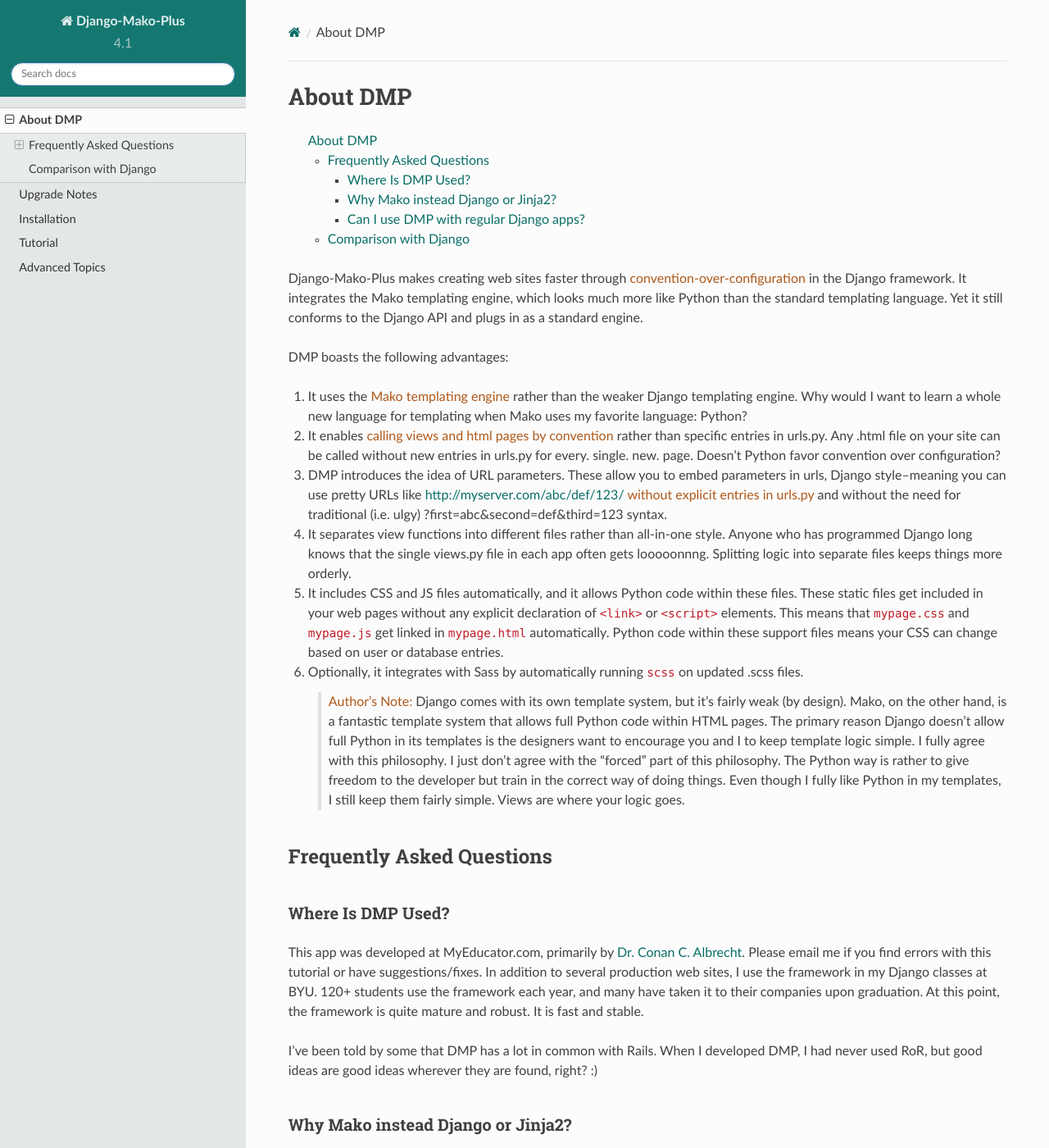
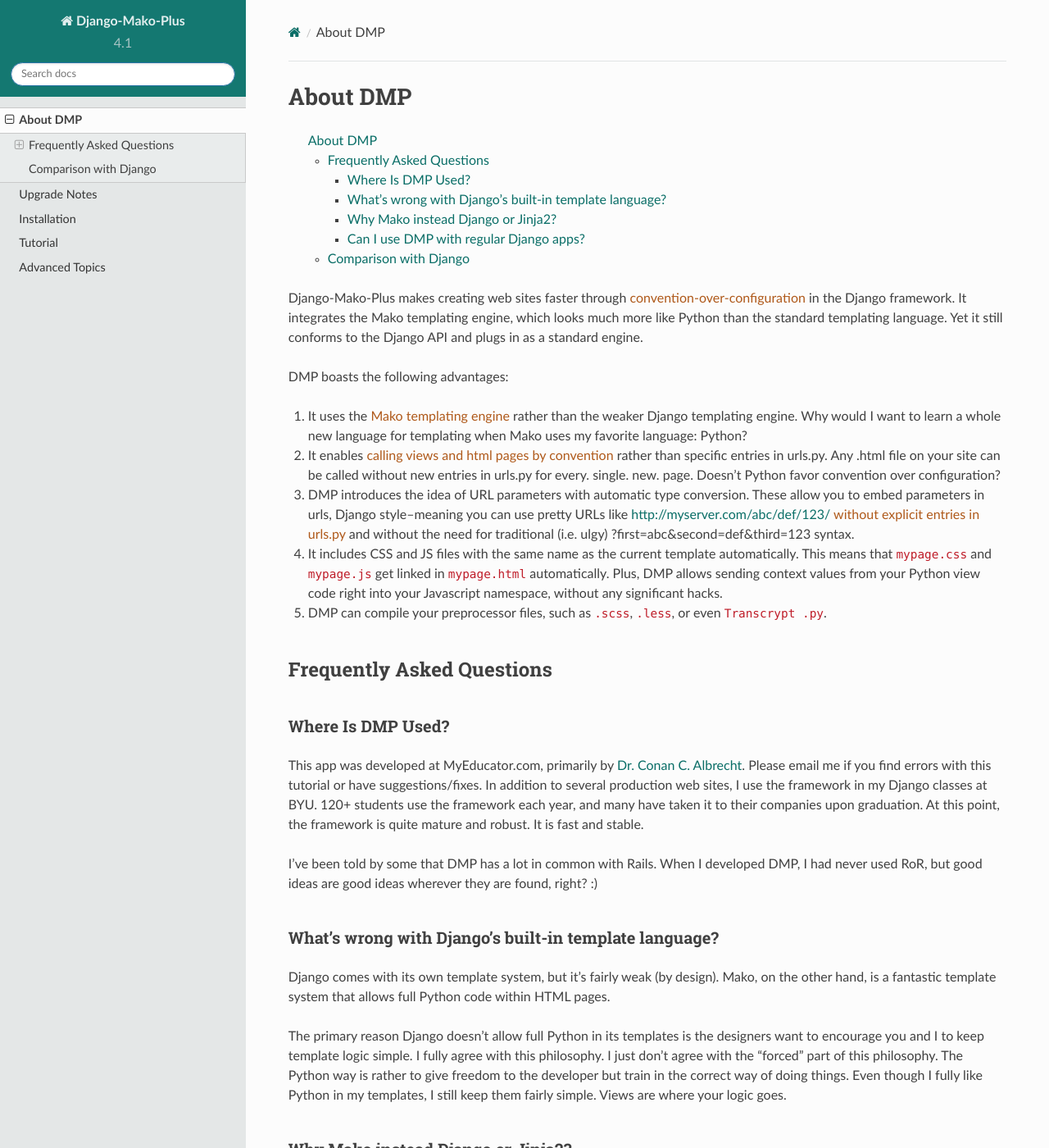
Before and after one commit to doconix/django-mako-plus, a Sphinx documentation site: the page built from docs/about.rst, in a window 1280 px wide and 1400 px high. Shown: the whole window at 82% size. Built offline with Sphinx 7.4.7 and the Read the Docs theme 2.0.0, drawn with Linux system fonts in a browser that asks for light colours; some of the changed text lies outside the part shown.

Commit message:
docs update

```diff
--- a/docs/about.rst
+++ b/docs/about.rst
@@ -12,16 +12,11 @@
 
 2. It enables **calling views and html pages by convention** rather than specific entries in urls.py. Any .html file on your site can be called without new entries in urls.py for every. single. new. page. Doesn't Python favor convention over configuration?
 
-3. DMP introduces the idea of URL parameters. These allow you to embed parameters in urls, Django style--meaning you can use pretty URLs like http://myserver.com/abc/def/123/ **without explicit entries in urls.py** and without the need for traditional (i.e. ulgy) ?first=abc&second=def&third=123 syntax.
+3. DMP introduces the idea of URL parameters with automatic type conversion. These allow you to embed parameters in urls, Django style--meaning you can use pretty URLs like http://myserver.com/abc/def/123/ **without explicit entries in urls.py** and without the need for traditional (i.e. ulgy) ?first=abc&second=def&third=123 syntax.
 
-4. It separates view functions into different files rather than all-in-one style. Anyone who has programmed Django long knows that the single views.py file in each app often gets looooonnng. Splitting logic into separate files keeps things more orderly.
+4. It includes CSS and JS files with the same name as the current template automatically. This means that ``mypage.css`` and ``mypage.js`` get linked in ``mypage.html`` automatically. Plus, DMP allows sending context values from your Python view code right into your Javascript namespace, without any significant hacks.
 
-5. It includes CSS and JS files automatically, and it allows Python code within these files. These static files get included in your web pages without any explicit declaration of ``<link>`` or ``<script>`` elements. This means that ``mypage.css`` and ``mypage.js`` get linked in ``mypage.html`` automatically. Python code within these support files means your CSS can change based on user or database entries.
-
-6. Optionally, it integrates with Sass by automatically running ``scss`` on updated .scss files.
-
-
-    **Author's Note:** Django comes with its own template system, but it's fairly weak (by design). Mako, on the other hand, is a fantastic template system that allows full Python code within HTML pages. The primary reason Django doesn't allow full Python in its templates is the designers want to encourage you and I to keep template logic simple. I fully agree with this philosophy. I just don't agree with the "forced" part of this philosophy. The Python way is rather to give freedom to the developer but train in the correct way of doing things. Even though I fully like Python in my templates, I still keep them fairly simple. Views are where your logic goes.
+5. DMP can compile your preprocessor files, such as ``.scss``, ``.less``, or even ``Transcrypt .py``.
 
 
 Frequently Asked Questions
@@ -35,6 +30,15 @@
 
 I've been told by some that DMP has a lot in common with Rails. When I developed DMP, I had never used RoR, but good ideas are good ideas wherever they are found, right? :)
 
+What's wrong with Django's built-in template language?
+^^^^^^^^^^^^^^^^^^^^^^^^^^^^^^^^^^^^^^^^^^^^^^^^^^^^^^^^^^^
+
+Django comes with its own template system, but it's fairly weak (by design). Mako, on the other hand, is a fantastic template system that allows full Python code within HTML pages.
+
+The primary reason Django doesn't allow full Python in its templates is the designers want to encourage you and I to keep template logic simple. I fully agree with this philosophy. I just don't agree with the "forced" part of this philosophy. The Python way is rather to give freedom to the developer but train in the correct way of doing things. Even though I fully like Python in my templates, I still keep them fairly simple. Views are where your logic goes.
+
+
+
 Why Mako instead Django or Jinja2?
 ^^^^^^^^^^^^^^^^^^^^^^^^^^^^^^^^^^^^^^^
 
@@ -43,6 +47,7 @@
 Mako itself is very stable, both in terms of "lack of bugs" and in "completed feature set". Today, the Mako API almost never changes because it does exactly what it needs to do and does it well. This make it an excellent candidate for server use.
 
 The short answer is I liked Mako's approach the best. It felt the most Pythonic to me. Jinja2 may feel more like Django's built-in template system, but Mako won out because it looked more like Python--and the point of DMP is to include Python in templates.
+
 
 Can I use DMP with regular Django apps?
 ^^^^^^^^^^^^^^^^^^^^^^^^^^^^^^^^^^^^^^^^^^^^^^^^
@@ -149,8 +154,8 @@
 | Place in template:                                                       | Simply name the .css/.js file the same name as your .html template.   |
 | |  <link rel="stylesheet" type="text/css" href="...">                    | DMP will include the link automatically.                              |
 +--------------------------------------------------------------------------+-----------------------------------------------------------------------+
-| **Perform per-request logic in CSS or JS files:**                                                                                                |
+| **Perform per-request logic in JS files:**                                                                                                       |
 +--------------------------------------------------------------------------+-----------------------------------------------------------------------+
-| Create an entry in urls.py, create a view,                               | Simply name the .css file as name.cssm for each name.html template.   |
-| and render a template for the CSS or JS.                                 | DMP will render the template and include it automatically.            |
+| Difficult, young padwan...very difficult.                                | Wrap context keys with ``jscontext()``, and DMP will                  |
+|                                                                          | make the variable available in your JS file.                          |
 +--------------------------------------------------------------------------+-----------------------------------------------------------------------+
```
